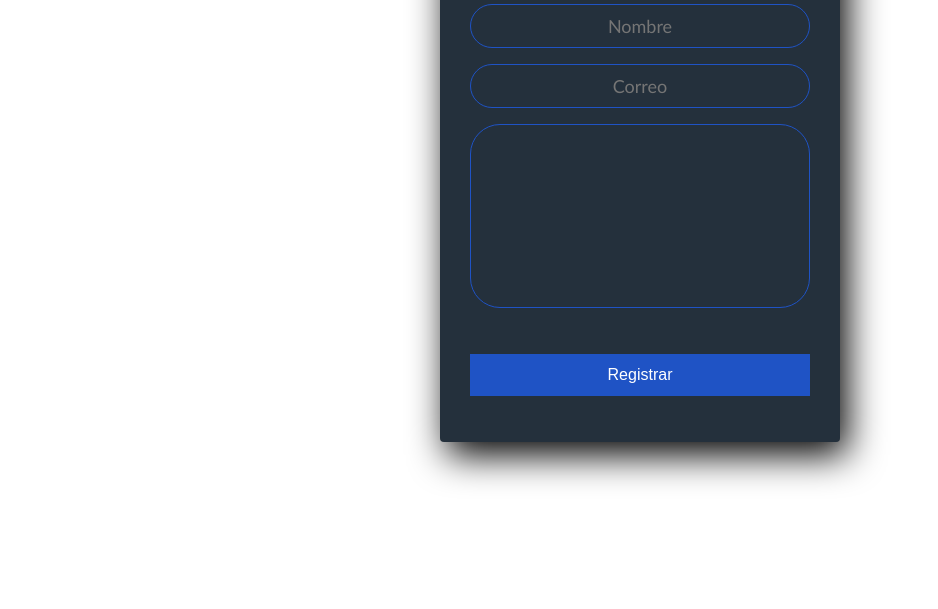
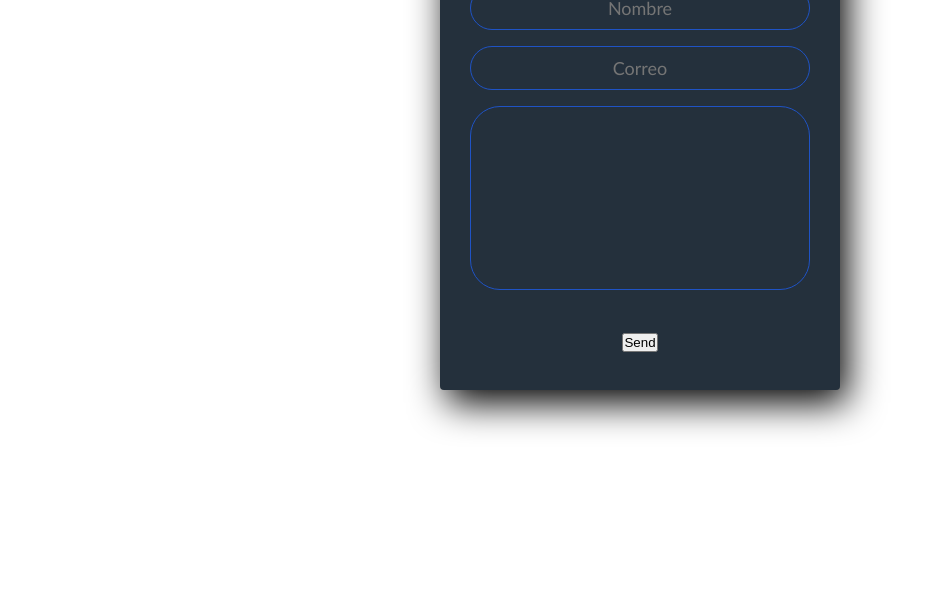
Before and after one commit to Emmanuelupq/Contacto, a plain HTML site: page Index.html in a window 1280 px wide. Shown: the part 191-800 px from the top of the page, without its empty margins (0-938 px from the left). Drawn offline with Linux system fonts and the light colour scheme.

Commit message:
Update Index.html

```diff
--- a/Index.html
+++ b/Index.html
@@ -1,7 +1,7 @@
 <!DOCTYPE html>
 <html lang="en">
 	<head>
-*
+
 
 		<!-- Required meta tags -->
 		<meta charset="utf-8">
@@ -13,10 +13,13 @@
 <body>
   <section class="form-register">
     <h4>Formulario Registro</h4>
-    <input class="controls" type="text" name="name" id="name" placeholder="Nombre">
-    <input class="controls" type="email" name="Email" id="correo" placeholder="Correo">
+		<form name="contact" method="POST" data-netlify="true">
+    <input type="text" name="name" class="controls" id="name" placeholder="Nombre">
+    <input type="email" name="email" class="controls" id="correo" placeholder="Correo">
     <input class="controlsp"<textarea name="message"></textarea id="" placeholder="Mensaje">
-    <input class="botons" type="submit" value="Registrar">
+			<p>
+	    <button type="submit">Send</button>
+	  </p>
   </section>
     </form>
     </body>
```
